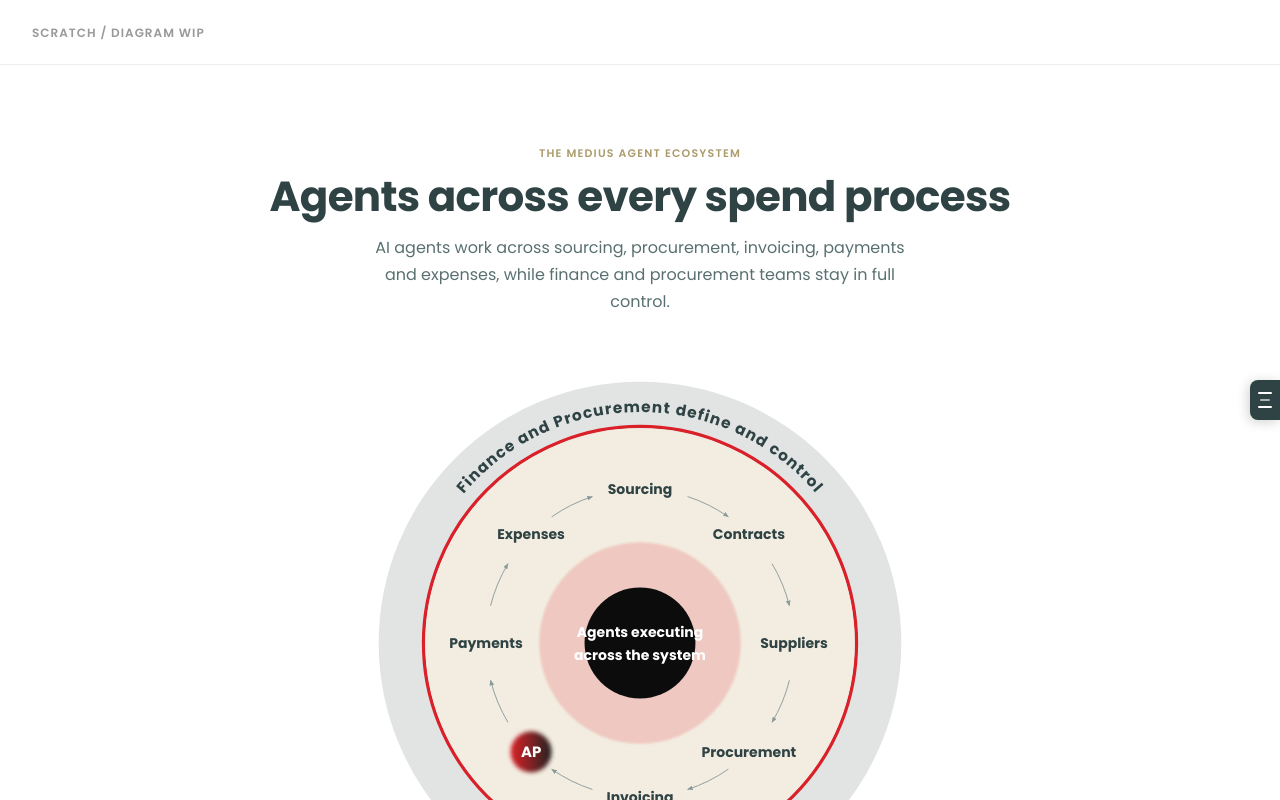
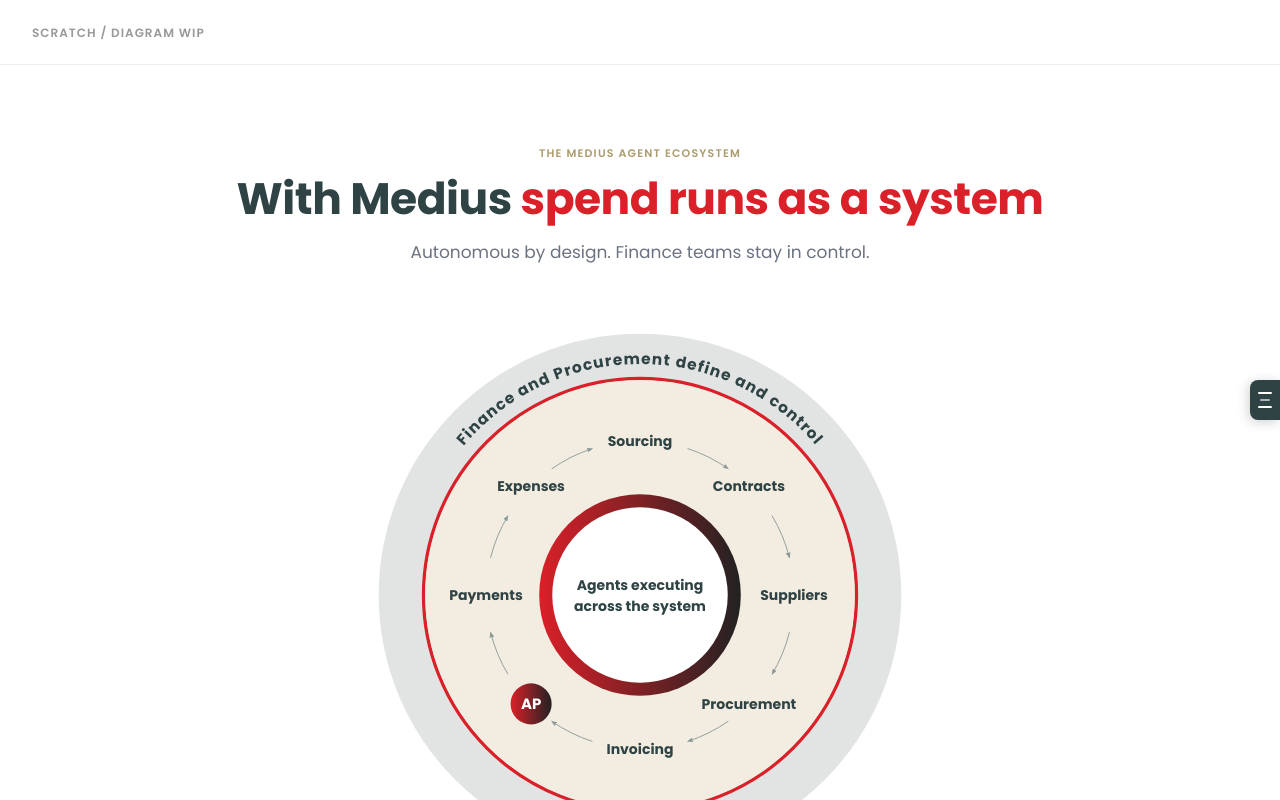
Before and after one commit to gableend/MediusAI, a Next.js app: page /scratch in a window 1280 px wide. Shown: the top 800 px of the page. Built offline with nearby package versions, Linux system fonts and the light colour scheme.

Commit message:
Update scratch heading to match homepage + diagram: rotating gradient centre, AP pulsing ring, white inner cap

```diff
--- a/src/app/scratch/page.tsx
+++ b/src/app/scratch/page.tsx
@@ -3,6 +3,7 @@
 import AgentEcosystemDiagram from "@/components/AgentEcosystemDiagram";
 
 const DARK = "#2f4344";
+const RED  = "#da2028";
 const SAND = "#ab9c6d";
 
 export default function ScratchPage() {
@@ -23,13 +24,14 @@ export default function ScratchPage() {
               The Medius Agent Ecosystem
             </div>
             <h2 style={{
-              fontSize: "clamp(28px, 3.5vw, 42px)", fontWeight: 700,
-              lineHeight: 1.1, letterSpacing: "-0.7px", color: DARK, marginBottom: "14px",
+              fontSize: "clamp(28px, 3.5vw, 44px)", fontWeight: 800,
+              lineHeight: 1.15, letterSpacing: "-0.5px", color: DARK, marginBottom: "14px",
             }}>
-              Agents across every spend process
+              With Medius{" "}
+              <span style={{ color: RED }}>spend runs as a system</span>
             </h2>
-            <p style={{ fontSize: "16px", lineHeight: 1.7, color: "#5a7070", maxWidth: "540px", margin: "0 auto" }}>
-              AI agents work across sourcing, procurement, invoicing, payments and expenses, while finance and procurement teams stay in full control.
+            <p style={{ fontSize: "17px", lineHeight: 1.7, color: "#6b7280", maxWidth: "560px", margin: "0 auto" }}>
+              Autonomous by design. Finance teams stay in control.
             </p>
           </div>
           <AgentEcosystemDiagram />
--- a/src/components/AgentEcosystemDiagram.tsx
+++ b/src/components/AgentEcosystemDiagram.tsx
@@ -1,7 +1,6 @@
 "use client";
 import React, { useEffect, useState } from "react";
-// Define Colors
-const RED  = "#da2028";
+const RED = "#da2028";
 const DARK = "#2f4344";
 // ── Geometry helpers ────────────────────────────────────────────────────────
 const CX = 300;
@@ -48,8 +47,7 @@ export default function AgentEcosystemDiagram() {
     const t = setTimeout(() => setVisible(true), 100);
     return () => clearTimeout(t);
   }, []);
-  // Use the specific shift values to "slide" the arrows clockwise/counter-clockwise.
-  // This balances the gaps without changing the arrow lengths.
+  // Shift values (in degrees) to "slide" specific arrows away from the longer text labels
   const arrowShifts = [
     4,   // 0: Sourcing -> Contracts
     0,   // 1: Contracts -> Suppliers
@@ -65,9 +63,6 @@ export default function AgentEcosystemDiagram() {
     const next = domains[(i + 1) % domains.length];
     const shift = arrowShifts[i];
 
-    // start: d.angle + 14 + shift
-    // end: next.angle - 14 + shift
-    // This maintains a length of next.angle - d.angle - 28 = 45 - 28 = 17 degrees.
     let startA = d.angle + 14 + shift;
     let endA   = next.angle - 14 + shift;
 
@@ -90,15 +85,12 @@ export default function AgentEcosystemDiagram() {
           <marker id="arrowHead" markerWidth="6" markerHeight="5" refX="5.5" refY="2.5" orient="auto">
             <path d="M0,0 L6,2.5 L0,5" fill="#8a9a9a" />
           </marker>
-          {/* Centre radial gradient - keep as is */}
-          <radialGradient id="centreGrad" cx="50%" cy="50%" r="50%">
-            <stop offset="0%"   stopColor="#0a0a0a" />
-            <stop offset="55%"  stopColor="#1a0c0e" />
-            <stop offset="78%"  stopColor="#8b1a1f" />
-            <stop offset="92%"  stopColor={RED} />
-            <stop offset="100%" stopColor={RED} />
-          </radialGradient>
-          {/* New linear red-to-charcoal gradient for AP circle */}
+          {/* Centre linear gradient - Restored perfectly */}
+          <linearGradient id="centreGrad" x1="0%" y1="50%" x2="100%" y2="50%">
+            <stop offset="0%" stopColor={RED} />
+            <stop offset="100%" stopColor="#222222" /> {/* Charcoal */}
+          </linearGradient>
+          {/* Linear red-to-charcoal gradient for AP circle */}
           <linearGradient id="apGrad" x1="0%" y1="50%" x2="100%" y2="50%">
              <stop offset="0%" stopColor={RED} />
              <stop offset="100%" stopColor="#222222" />
@@ -109,36 +101,6 @@ export default function AgentEcosystemDiagram() {
             d={`M ${CX - TEXT_ARC_R},${CY} A ${TEXT_ARC_R},${TEXT_ARC_R} 0 0,1 ${CX + TEXT_ARC_R},${CY}`}
             fill="none"
           />
-
-          {/* Subtle pulse filter for Agents gradient circle */}
-          <filter id="agentsSubtlePulseFilter">
-            <feMerge>
-              <feMergeNode in="SourceGraphic" />
-              <feMergeNode in="pulseGlow" />
-            </feMerge>
-            <feGaussianBlur in="SourceGraphic" stdDeviation="1" result="blur" />
-            <feFlood floodColor={RED} floodOpacity="0.3" result="flood" />
-            <feComposite in="flood" in2="blur" operator="in" result="pulseGlow" />
-             <feComponentTransfer in="pulseGlow">
-                 <feFuncA type="linear" slope="0.6">
-                      <animate attributeName="slope" values="0.6;0.1;0.6" dur="3s" repeatCount="indefinite" />
-                 </feFuncA>
-             </feComponentTransfer>
-          </filter>
-
-          {/* Specific glow filter for the AP circle */}
-          <filter id="apGlowFilter">
-              <feMerge>
-                  <feMergeNode in="SourceGraphic" />
-                  <feMergeNode in="blurGlow" />
-              </feMerge>
-              <feGaussianBlur in="SourceGraphic" stdDeviation="2" result="blur" />
-              <feComponentTransfer in="blur">
-                   <feFuncA type="linear" slope="1">
-                        <animate attributeName="slope" values="1;0;1" dur="2s" repeatCount="indefinite" />
-                   </feFuncA>
-              </feComponentTransfer>
-          </filter>
         </defs>
         {/* ── Outer grey ring ──────────────────────────────────────────────── */}
         <circle cx={CX} cy={CY} r={OUTER_R} fill="#e2e4e4" />
@@ -146,21 +108,32 @@ export default function AgentEcosystemDiagram() {
         <circle cx={CX} cy={CY} r={RED_R} fill="none" stroke={RED} strokeWidth="3.5" />
         {/* ── Inner cream fill ─────────────────────────────────────────────── */}
         <circle cx={CX} cy={CY} r={RED_R - 2} fill="#f3ede1" />
-        {/* ── Centre dark circle with subtle pulse ─────────────────────────── */}
-        <circle cx={CX} cy={CY} r={CENTRE_R} fill="url(#centreGrad)" filter="url(#agentsSubtlePulseFilter)" />
-        <circle cx={CX} cy={CY} r={CENTRE_R * 0.55} fill="#0c0c0c" />
-        {/* ── Centre text ──────────────────────────────────────────────────── */}
+        {/* ── Rotating Gradient Background (Restored) ──────────────────────── */}
+        <circle cx={CX} cy={CY} r={CENTRE_R} fill="url(#centreGrad)">
+          <animateTransform
+            attributeName="transform"
+            type="rotate"
+            from={`0 ${CX} ${CY}`}
+            to={`360 ${CX} ${CY}`}
+            dur="6s"
+            repeatCount="indefinite"
+          />
+        </circle>
+
+        {/* Inner static cap (Solid White) - Restores the sweeping border */}
+        <circle cx={CX} cy={CY} r={CENTRE_R - 14} fill="#ffffff" />
+        {/* ── Centre text (Shifted down) ───────────────────────────────────── */}
         <text
-          x={CX} y={CY - 6}
+          x={CX} y={CY - 5}
           textAnchor="middle"
-          style={{ fontSize: "15px", fontWeight: 700, fill: "white", fontFamily: "Poppins, sans-serif" }}
+          style={{ fontSize: "15px", fontWeight: 700, fill: DARK, fontFamily: "Poppins, sans-serif" }}
         >
           Agents executing
         </text>
         <text
-          x={CX} y={CY + 18}
+          x={CX} y={CY + 17}
           textAnchor="middle"
-          style={{ fontSize: "15px", fontWeight: 700, fill: "white", fontFamily: "Poppins, sans-serif" }}
+          style={{ fontSize: "15px", fontWeight: 700, fill: DARK, fontFamily: "Poppins, sans-serif" }}
         >
           across the system
         </text>
@@ -203,16 +176,16 @@ export default function AgentEcosystemDiagram() {
           if (isAP) {
             return (
               <g key={label}>
-                        {/* Pulsing gradient circle for AP with scale animation */}
-                        <circle
-                             cx={tx} cy={ty}
-                             r="22"
-                             fill="url(#apGrad)"
-                             filter="url(#apGlowFilter)"
-                        >
-                             <animate attributeName="r" values="22;24;22" dur="2s" repeatCount="indefinite" />
+                {/* 1. Pulsing Outer Ring (Creates the subtle glow effect without flashing) */}
+                <circle cx={tx} cy={ty} r="22" fill={RED} opacity="0">
+                  <animate attributeName="r" values="22; 32; 22" dur="3s" repeatCount="indefinite" />
+                  <animate attributeName="opacity" values="0.4; 0; 0.4" dur="3s" repeatCount="indefinite" />
                 </circle>
-                         {/* AP text is bold and white to contrast the background */}
+
+                {/* 2. Solid Inner Orb (Stays perfectly still) */}
+                <circle cx={tx} cy={ty} r="22" fill="url(#apGrad)" />
+
+                {/* AP text */}
                 <text
                   x={tx} y={ty}
                   textAnchor="middle"
```
Lines whose indentation alone changed are shown as unchanged.
